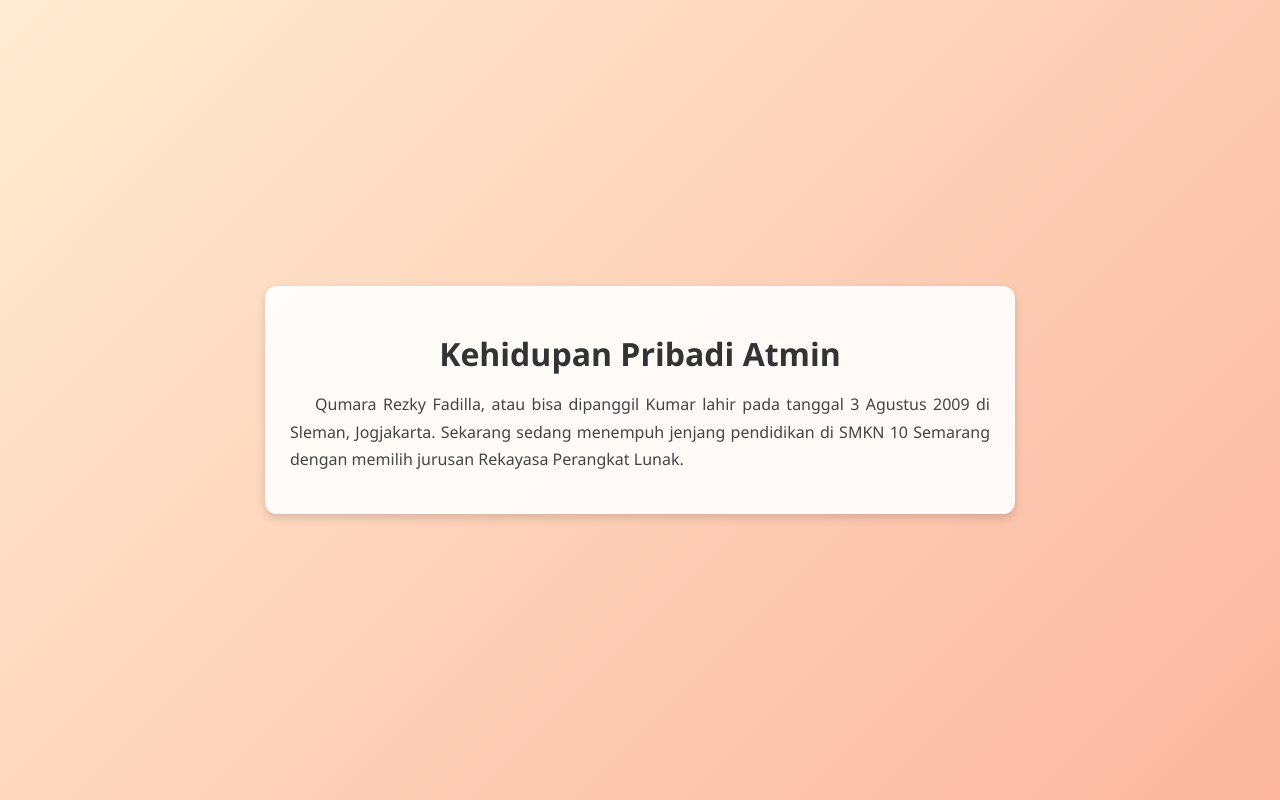
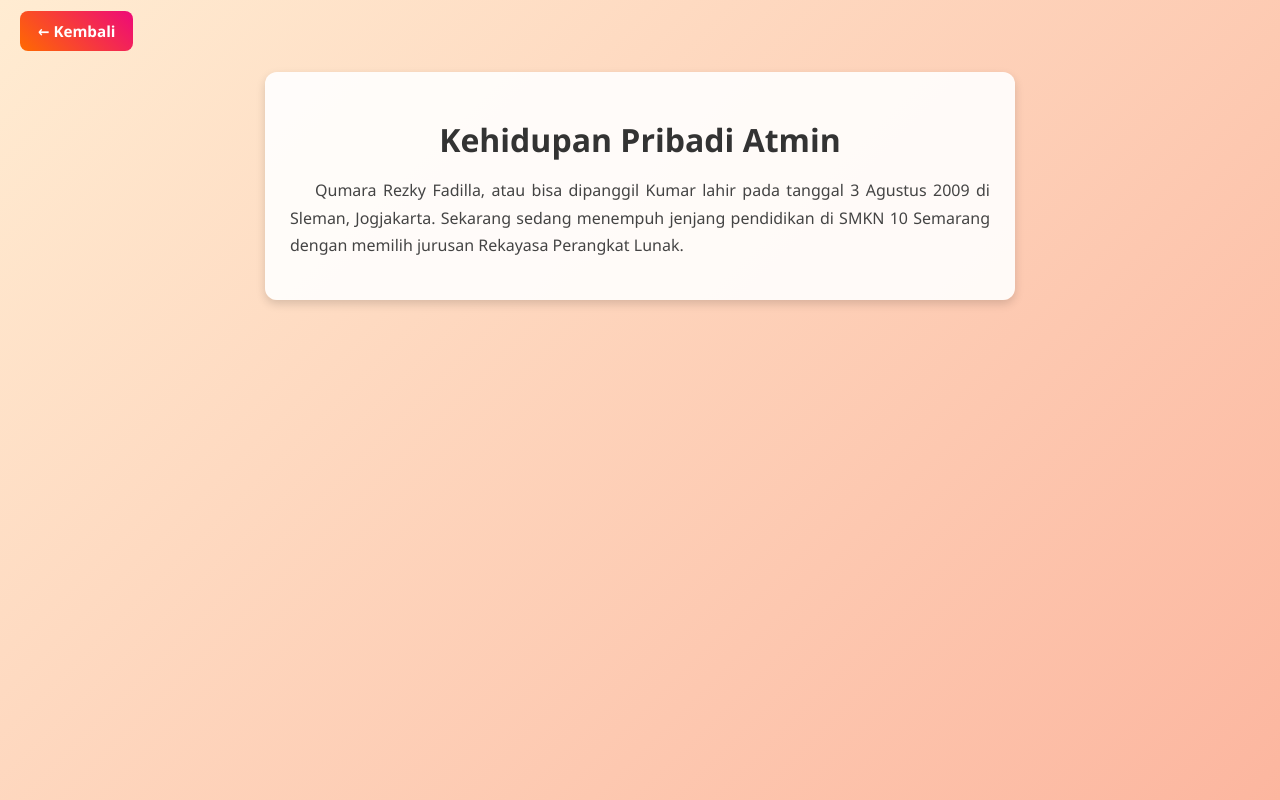
Before and after one commit to KumarSukaCoding/Perkenalan-Diri, a plain HTML site: page Tentang Saya.html in a window 1280 px wide. Drawn offline with Linux system fonts and the light colour scheme.

Commit message:
Update Tentang Saya.html

```diff
--- a/Tentang Saya.html
+++ b/Tentang Saya.html
@@ -10,12 +10,36 @@
       padding: 0;
       font-family: 'Segoe UI', Tahoma, Geneva, Verdana, sans-serif;
       display: flex;
-      justify-content: center;
+      flex-direction: column;
       align-items: center;
+      justify-content: flex-start; /* biar posisinya agak ke atas */
       min-height: 100vh;
       background: linear-gradient(135deg, #ffecd2, #fcb69f); /* gradasi lembut */
     }
 
+    /* Tombol kembali */
+    .back-btn {
+      margin: 20px;
+      align-self: flex-start;
+    }
+
+    .back-btn a {
+      text-decoration: none;
+      background: linear-gradient(45deg, #ff6a00, #ee0979);
+      color: white;
+      padding: 10px 18px;
+      border-radius: 8px;
+      font-size: 0.95rem;
+      font-weight: 600;
+      transition: background 0.3s ease, transform 0.2s ease;
+    }
+
+    .back-btn a:hover {
+      background: linear-gradient(45deg, #ee0979, #ff6a00);
+      transform: translateY(-2px);
+    }
+
+    /* Kotak konten */
     .container {
       max-width: 700px;
       width: 90%;
@@ -24,6 +48,7 @@
       border-radius: 12px;
       box-shadow: 0 4px 10px rgba(0,0,0,0.15);
       text-align: center;
+      margin-top: 10px; /* biar tidak terlalu ke bawah */
     }
 
     h1 {
@@ -52,6 +77,10 @@
 
     /* Responsif HP */
     @media (max-width: 480px) {
+      .back-btn a {
+        font-size: 0.85rem;
+        padding: 8px 14px;
+      }
       h1 {
         font-size: 1.4rem;
       }
@@ -63,6 +92,12 @@
   </style>
 </head>
 <body>
+  <!-- Tombol kembali -->
+  <div class="back-btn">
+    <a href="index.html">← Kembali</a>
+  </div>
+
+  <!-- Konten utama -->
   <div class="container">
     <h1>Kehidupan Pribadi Atmin</h1>
     <p>
```
